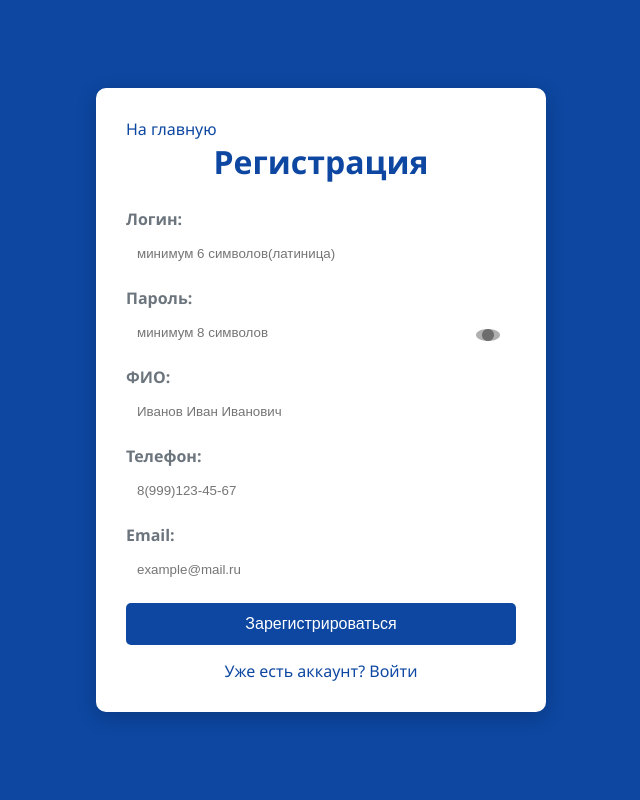
After one commit to Torik0502/Demo-exam, a Flask app: template templates/register.html in a window 1280 px wide. The commit adds this page. Shown: the whole page, without its empty margins (319-959 px from the left). Run offline with Flask 3, Linux system fonts and the light colour scheme; the template is opened without the code that fills it, so the values that code supplies are empty.

Commit message:
Add files via upload

```diff
--- a/app.py
+++ b/app.py
@@ -1,19 +1,107 @@
-from flask import Flask, render_template
+from flask import Flask, render_template, request, redirect, url_for, session
+from flask_sqlalchemy import SQLAlchemy
+import re
 
 app = Flask(__name__)
+app.secret_key = 'secretkey2026'
+app.config['SQLALCHEMY_DATABASE_URI'] = 'sqlite:///database.db'
+app.config['SQLALCHEMY_TRACK_MODIFICATIONS'] = False
+db = SQLAlchemy(app)
+
+
+# таблица пользователей
+class User(db.Model):
+    id = db.Column(db.Integer, primary_key=True)
+    login = db.Column(db.String(80), unique=True, nullable=False)
+    password = db.Column(db.String(80), nullable=False)
+    fio = db.Column(db.String(200), nullable=False)
+    phone = db.Column(db.String(20), nullable=False)
+    email = db.Column(db.String(120), nullable=False)
+
+
+# валидация
+def valid_login(login):
+    return re.match(r'^[a-zA-Z0-9]{6,}$', login) is not None
+
+def valid_password(password):
+    return len(password) >= 8
+
+def valid_phone(phone):
+    return re.match(r'^8\(\d{3}\)\d{3}-\d{2}-\d{2}$', phone) is not None
+
+def valid_email(email):
+    return re.match(r'^[^@]+@[^@]+\.[^@]+$', email) is not None
+
 
 @app.route('/')
 def index():
     return render_template('index.html')
 
-#заглушки
-@app.route('/register')
+
+@app.route('/register', methods=['GET', 'POST'])
 def register():
-    return "<h1>Страница регистрации в разработке</h1>"
+    error = None
+    if request.method == 'POST':
+        login = request.form['login']
+        password = request.form['password']
+        fio = request.form['fio']
+        phone = request.form['phone']
+        email = request.form['email']
 
-@app.route('/login')
+        if not valid_login(login):
+            error = 'Логин: 6+ символов, только латиница и цифры'
+        elif not valid_password(password):
+            error = 'Пароль: 8+ символов'
+        elif not valid_phone(phone):
+            error = 'Телефон: формат 8(999)123-45-67'
+        elif not valid_email(email):
+            error = 'Неверный формат email'
+        elif User.query.filter_by(login=login).first():
+            error = 'Логин уже занят'
+        else:
+            user = User(login=login, password=password, fio=fio, phone=phone, email=email)
+            db.session.add(user)
+            db.session.commit()
+            return redirect(url_for('login'))
+
+    return render_template('register.html', error=error)
+
+
+@app.route('/login', methods=['GET', 'POST'])
 def login():
-    return "<h1>Страница входа в разработке</h1>"
+    error = None
+    if request.method == 'POST':
+        login = request.form['login']
+        password = request.form['password']
+
+        # вход в админку
+        if login == 'Admin26' and password == 'Demo20':
+            session['admin'] = True
+            return redirect(url_for('admin'))
+
+        user = User.query.filter_by(login=login, password=password).first()
+        if user:
+            session['user_id'] = user.id
+            return redirect(url_for('index'))
+        else:
+            error = 'Неверный логин или пароль'
+
+    return render_template('login.html', error=error)
+
+
+@app.route('/logout')
+def logout():
+    session.clear()
+    return redirect(url_for('index'))
+
+
+#заглушка для админки
+@app.route('/admin')
+def admin():
+    return "<h1>Админ-панель в разработке</h1>"
+
 
 if __name__ == '__main__':
+    with app.app_context():
+        db.create_all()
     app.run(debug=True)
--- /dev/null
+++ b/templates/register.html
@@ -0,0 +1,83 @@
+<!DOCTYPE html>
+<html>
+<head>
+    <title>Регистрация</title>
+    <style>
+        * { margin: 0; padding: 0; box-sizing: border-box; }
+        body { font-family: 'Segoe UI', Tahoma, Geneva, Verdana, sans-serif; background: linear-gradient(135deg, #0d47a1 0%, #0d47a1 100%); min-height: 100vh; display: flex; justify-content: center; align-items: center; padding: 20px; }
+        .container { background: #ffffff; border-radius: 10px; padding: 30px; width: 100%; max-width: 450px; box-shadow: 0 5px 20px rgba(0,0,0,0.2); }
+        h1 { text-align: center; margin-bottom: 25px; color: #0d47a1; }
+        label { display: block; margin-bottom: 5px; font-weight: bold; color: #6c757d; }
+        input { width: 100%; padding: 10px; margin-bottom: 15px; border: 1px solid #ffffff; border-radius: 5px; transition: 0.3s; }
+        input:focus { border-color: #0d47a1; outline: none; }
+        button { width: 100%; padding: 12px; background: #0d47a1; color: white; border: none; border-radius: 5px; font-size: 16px; cursor: pointer; transition: 0.3s; }
+        button:hover { background: #0d47a1; transform: scale(1.02); }
+        .error { background: #f8d7da; color: #721c24; padding: 10px; border-radius: 5px; margin-bottom: 20px; text-align: center; }
+        .link { text-align: center; margin-top: 15px; }
+        .link a { color: #0d47a1; text-decoration: none; }
+        .link a:hover { text-decoration: underline; }
+        .password-wrapper { position: relative; margin-bottom: 15px; }
+        .password-wrapper input { margin-bottom: 0; }
+        /*глазик для показа пароля*/
+        .eye { position: absolute; right: 8px; top: 4px; cursor: pointer; color: #6c757d; font-size: 18px; }
+        .eye:hover { color: #6c757d; }
+        @media (max-width: 390px) { .container { padding: 20px; } }
+    </style>
+</head>
+<body>
+    <div class="container">
+        <a href="/" style="color: #0d47a1; text-decoration: none;">На главную</a>
+        <h1>Регистрация</h1>
+
+        {% if error %}
+            <div class="error">{{ error }}</div>
+        {% endif %}
+
+        <form method="POST">
+            <label>Логин:</label>
+            <!--надпись внутри поля-->
+            <input type="text" name="login" placeholder="минимум 6 символов(латиница)" required>
+
+            <label>Пароль:</label>
+            <div class="password-wrapper">
+                <!--надпись внутри поля-->
+                <input type="password" name="password" id="pwd" placeholder="минимум 8 символов" required>
+                <span class="eye" onclick="togglePassword()">
+                    <div class="eye">
+                        <img src="{{ url_for('static', filename='img/eye.png') }}" alt="Глазик">
+                    </div>
+                </span>
+            </div>
+
+            <label>ФИО:</label>
+            <!--надпись внутри поля-->
+            <input type="text" name="fio" placeholder="Иванов Иван Иванович" required>
+
+            <label>Телефон:</label>
+            <!--надпись внутри поля-->
+            <input type="text" name="phone" placeholder="8(999)123-45-67" required>
+
+            <label>Email:</label>
+            <!--надпись внутри поля-->
+            <input type="email" name="email" placeholder="example@mail.ru" required>
+
+            <button type="submit">Зарегистрироваться</button>
+        </form>
+
+        <div class="link">
+            <a href="/login">Уже есть аккаунт? Войти</a>
+        </div>
+    </div>
+
+    <script>
+        function togglePassword() {
+            var x = document.getElementById('pwd');
+            if (x.type === 'password') {
+                x.type = 'text';
+            } else {
+                x.type = 'password';
+            }
+        }
+    </script>
+</body>
+</html>
```
Also changed, not shown: templates/index.html (+9 -5 lines), templates/login.html (added, +68 -0 lines), instance/database.db (added), static/img/eye.png (added), static/img/logo.png.
